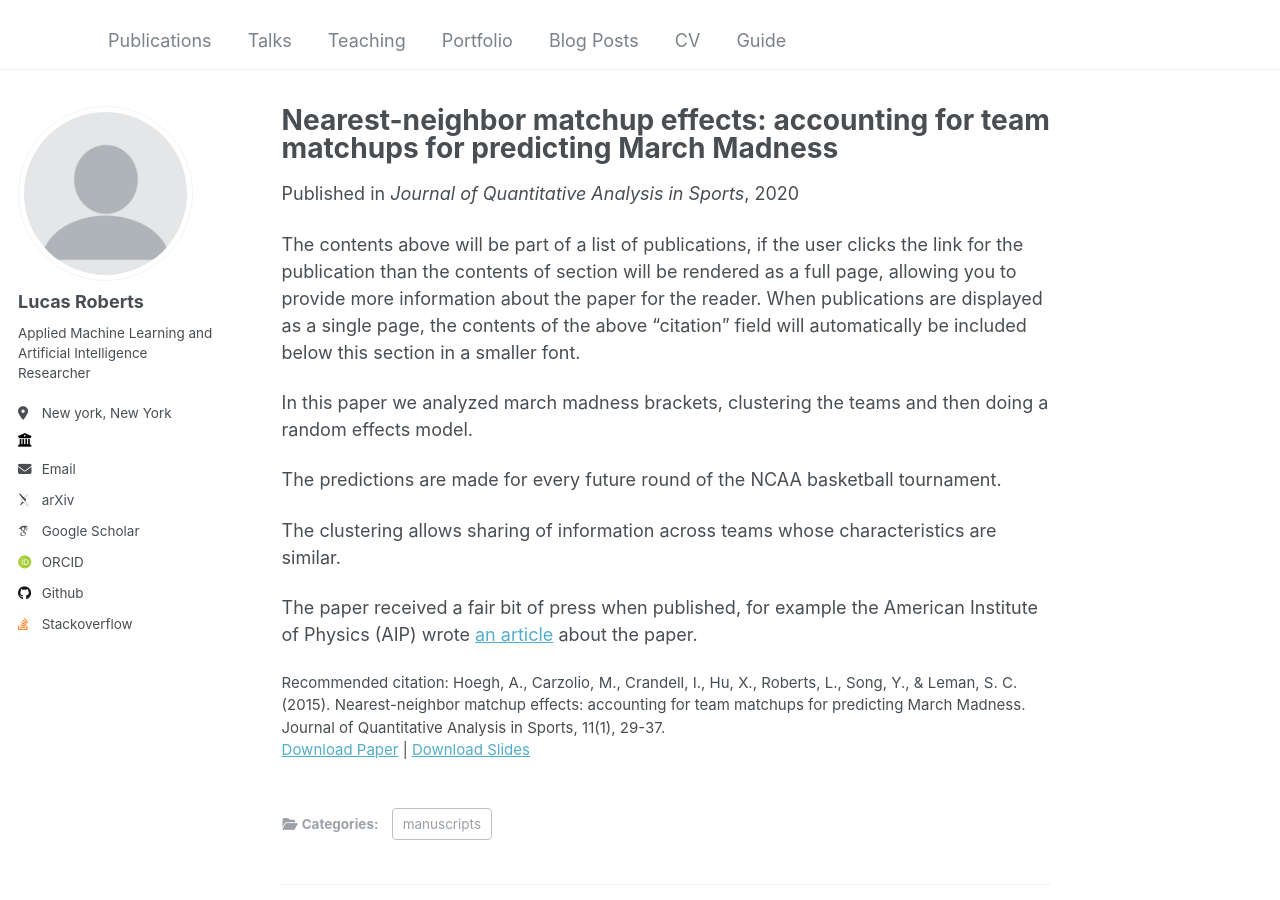
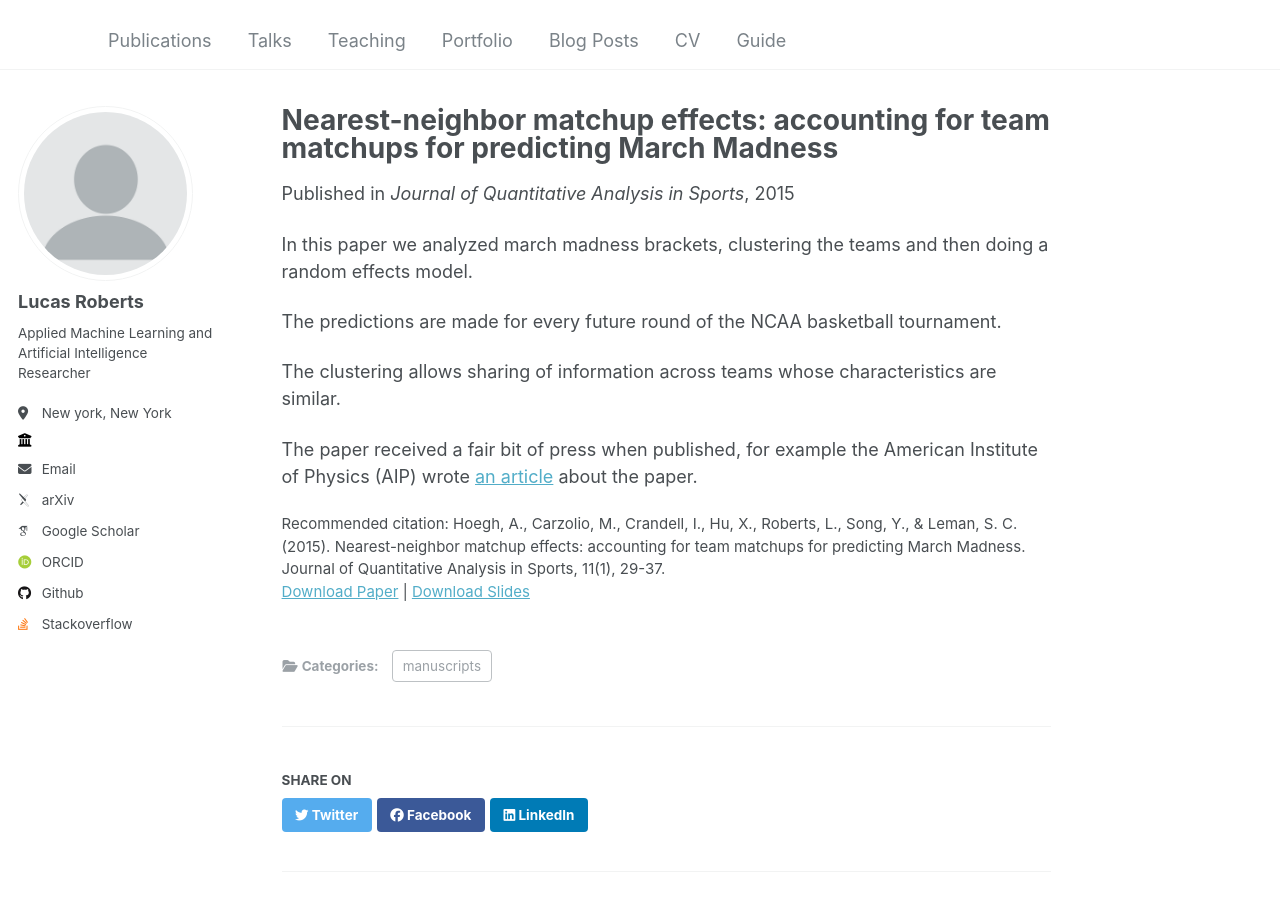
Before and after one commit to rlucas7/rlucas7.github.io, a Jekyll site: the page built from _publications/2024-10-01-paper-title-nearest-neighbor-matchups.md, in a window 1280 px wide and 900 px high. Built offline with Jekyll 4.4.1, drawn with Linux system fonts in a browser that asks for light colours; some web fonts are replaced.

Commit message:
cleanup ncaa basketball paper page links etc

```diff
--- a/_publications/2024-10-01-paper-title-nearest-neighbor-matchups.md
+++ b/_publications/2024-10-01-paper-title-nearest-neighbor-matchups.md
@@ -4,14 +4,12 @@ collection: publications
 category: manuscripts
 permalink: /publication/2024-10-01-paper-title-number-1
 excerpt: 'This paper is about the number 1. The number 2 is left for future work.'
-date: 2020-10-01
+date: 2015-02-23
 venue: ' Journal of Quantitative Analysis in Sports'
 slidesurl: ''
 paperurl: 'https://www.degruyter.com/document/doi/10.1515/jqas-2014-0054/pdf'
 citation: 'Hoegh, A., Carzolio, M., Crandell, I., Hu, X., Roberts, L., Song, Y., & Leman, S. C. (2015). Nearest-neighbor matchup effects: accounting for team matchups for predicting March Madness. Journal of Quantitative Analysis in Sports, 11(1), 29-37.'
 ---
-
-The contents above will be part of a list of publications, if the user clicks the link for the publication than the contents of section will be rendered as a full page, allowing you to provide more information about the paper for the reader. When publications are displayed as a single page, the contents of the above "citation" field will automatically be included below this section in a smaller font.
 
 In this paper we analyzed march madness brackets, clustering the teams and then
 doing a random effects model.
```
